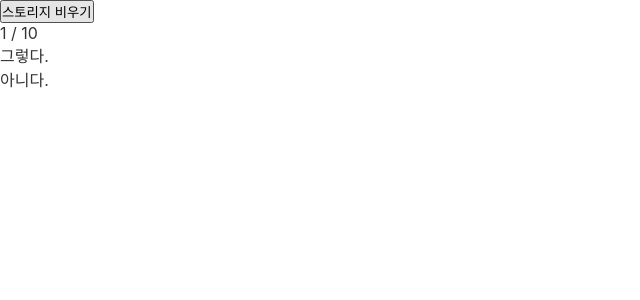
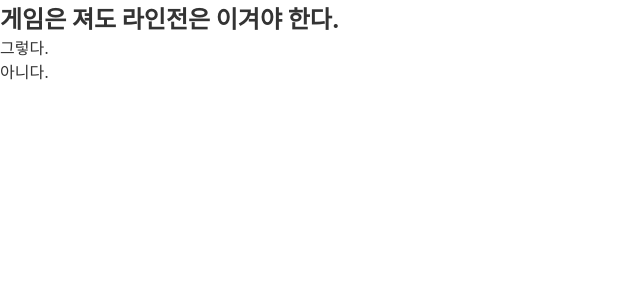
Before and after one commit to milkshake0/mbti-lol, a React (Create React App) app: page /test/1 in a window 1280 px wide. Shown: the top 300 px of the page, without its empty margins (0-640 px from the left). Built offline with nearby package versions, Linux system fonts and the light colour scheme.

Commit message:
헤헤 localStorage담고 result에 뿌리기 성공

```diff
--- a/src/components/Result.js
+++ b/src/components/Result.js
@@ -4,10 +4,8 @@ const Result = ({ location }) => {
   console.log("로케이션: ", location);
   return (
     <div>
-      result
-      {localStorage.getItem("myAnswer")}
-      그리고
-      {/* {location.state} */}
+      <h4>localStorage : {localStorage.getItem("myAnswer")}</h4>
+      <h4>location.state : {JSON.stringify(location.state)}</h4>
     </div>
   );
 };
--- a/src/components/Test.js
+++ b/src/components/Test.js
@@ -4,57 +4,53 @@ import Questions from "./shared/questions.json";
 import Answers from "./shared/answers.json";
 
 const Test = ({ match, history }) => {
-  const currStep = match.params.step;
-  //결과 화면은 if로 step이 10이면 Link to=""에 삼항연산자로 /result/{결과타입} 으로 바꾸기
-  //결과 : 결과 배열에 답변 객체 정리한 것 할당. 이후 결과 객체 sort(기본sort함수넣기)하고 1번 배열 뽑기
   const [myAnswer, setMyAnswer] = useState(
-    JSON.parse(localStorage.getItem("myAnswer") || "[]")
+    JSON.parse(localStorage.getItem("myAnswer")) || []
   );
+  const [isPush, setIsPush] = useState(false);
+  const [currStep, setCurrStep] = useState(+match.params.step);
+  const maxQuestionNum = Object.keys(Questions).length;
 
   useEffect(() => {
-    localStorage.setItem("myAnswer", JSON.stringify(myAnswer));
-  }, [myAnswer]);
+    setCurrStep(+match.params.step);
+  }, [match.params.step]);
+  console.log(currStep);
 
-  console.log(myAnswer);
-  const onClickAnswerA = () => {
-    setMyAnswer({
-      ...myAnswer,
-      [currStep]: [Questions[currStep]["a1"], Questions[currStep]["a2"]],
-    });
-    console.log(myAnswer[currStep]);
-    if (currStep >= 10) {
-      history.push({ pathname: "/result" });
+  useEffect(() => {
+    if (isPush) sendPage();
+    setIsPush(false);
+    // eslint-disable-next-line react-hooks/exhaustive-deps
+  }, [isPush]);
+
+  const onNextPage = (answerType) => {
+    if (answerType === "a") {
+      setMyAnswer({
+        ...myAnswer,
+        [currStep]: [Questions[currStep]["a1"], Questions[currStep]["a2"]],
+      });
+    } else if (answerType === "b") {
+      setMyAnswer({
+        ...myAnswer,
+        [currStep]: null,
+      });
     }
-    history.push({ pathname: `/test/${+currStep + 1}` });
+    setIsPush(true);
   };
 
-  const onClickAnswerB = () => {
-    setMyAnswer({ ...myAnswer, [currStep]: null });
-    console.log(myAnswer[currStep]);
-
-    if (currStep >= 10) {
-      history.push({ pathname: "/result" });
-    }
+  const sendPage = () => {
+    console.log("myAnswer: ", myAnswer);
+    localStorage.setItem("myAnswer", JSON.stringify(myAnswer));
+    history.push(
+      currStep === maxQuestionNum
+        ? { pathname: "/result", state: myAnswer }
+        : `${currStep + 1}`
+    );
   };
-  const clearStorage = () => {
-    setMyAnswer({});
-  };
-  if (currStep >= 11) {
-    history.push({ pathname: "/result" });
-  }
   return (
     <div className="Test">
-      <button onClick={clearStorage}>스토리지 비우기</button>
-      <p>{currStep} / 10</p>
-      {/* <h2>{Questions[currStep]["text"]}</h2> */}
-      <div onClick={onClickAnswerA}>
-        <Link>{Answers[currStep >= 11 ? 10 : currStep]["a"]}</Link>
-      </div>
-      <div onClick={onClickAnswerB}>
-        <Link to={`/test/${+currStep + 1}`}>
-          {Answers[currStep >= 11 ? 10 : currStep]["b"]}
-        </Link>
-      </div>
+      <h2>{Questions[currStep]["text"]}</h2>
+      <div onClick={() => onNextPage("a")}>{Answers[currStep]["a"]}</div>
+      <div onClick={() => onNextPage("b")}>{Answers[currStep]["b"]}</div>
     </div>
   );
 };
```
Also changed, not shown: src/components/temp.js (added, +70 -0 lines).
